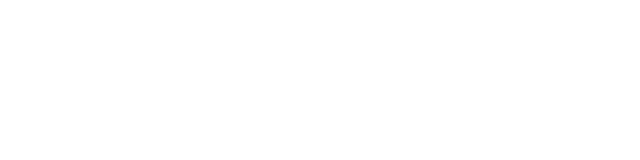
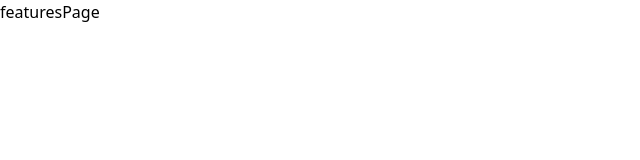
Before and after one commit to time-table-generator/website, a React (Create React App) app: page /website/features in a window 1280 px wide. Before the commit this address had no page. Shown: the top 160 px of the page, without its empty margins (0-640 px from the left). Built offline with nearby package versions, Linux system fonts and the light colour scheme.

Commit message:
Update: Basic Routing Setup

```diff
--- a/src/App.js
+++ b/src/App.js
@@ -2,6 +2,8 @@ import "./App.css";
 import { BrowserRouter, Routes, Route } from "react-router-dom";
 import Home from "./pages/homePage";
 // import Layout from "./pages/layout";
+import FeaturesPage from "../src/pages/featuresPage";
+import MainPage from '../src/pages/mainPage';
 
 function App() {
   return (
@@ -9,6 +11,8 @@ function App() {
       <BrowserRouter basename="/website">
         <Routes>
           <Route path='/' element={<Home/>} />
+          <Route path='/features' element={<FeaturesPage/>} />
+          <Route path='/main' element={<MainPage/>}/>
         </Routes>
       </BrowserRouter>
     </div>
--- a/src/components/heroSection.jsx
+++ b/src/components/heroSection.jsx
@@ -7,10 +7,10 @@ const Hero = () => {
 
   // Replace / paths with your paths
   const navigation = [
-    { title: "Features", path: "/" },
-    { title: "Integrations", path: "/" },
-    { title: "Customers", path: "/" },
-    { title: "Pricing", path: "/" },
+    { title: "Features", path: "/features" },
+    { title: "Integrations", path: "/integrations" },
+    { title: "Customers", path: "/customers" },
+    { title: "Pricing", path: "/pricing" },
   ];
 
   useEffect(() => {
@@ -198,7 +198,7 @@ const Hero = () => {
               </div>
               <div className="flex items-center gap-x-3 sm:text-sm">
                 <a
-                  href="/"
+                  href="/main"
                   className="flex items-center justify-center gap-x-1 py-2 px-4 text-white font-medium bg-gray-800 duration-150 hover:bg-gray-700 active:bg-gray-900 rounded-full md:inline-flex"
                 >
                   Get started
--- a/src/pages/featuresPage.jsx
+++ b/src/pages/featuresPage.jsx
@@ -0,0 +1,9 @@
+import React from 'react'
+
+function FeaturesPage() {
+  return (
+    <div>featuresPage</div>
+  )
+}
+
+export default FeaturesPage
--- a/src/pages/mainPage.jsx
+++ b/src/pages/mainPage.jsx
@@ -0,0 +1,9 @@
+import React from 'react'
+
+const mainPage = () => {
+  return (
+    <div>mainPage</div>
+  )
+}
+
+export default mainPage
```
